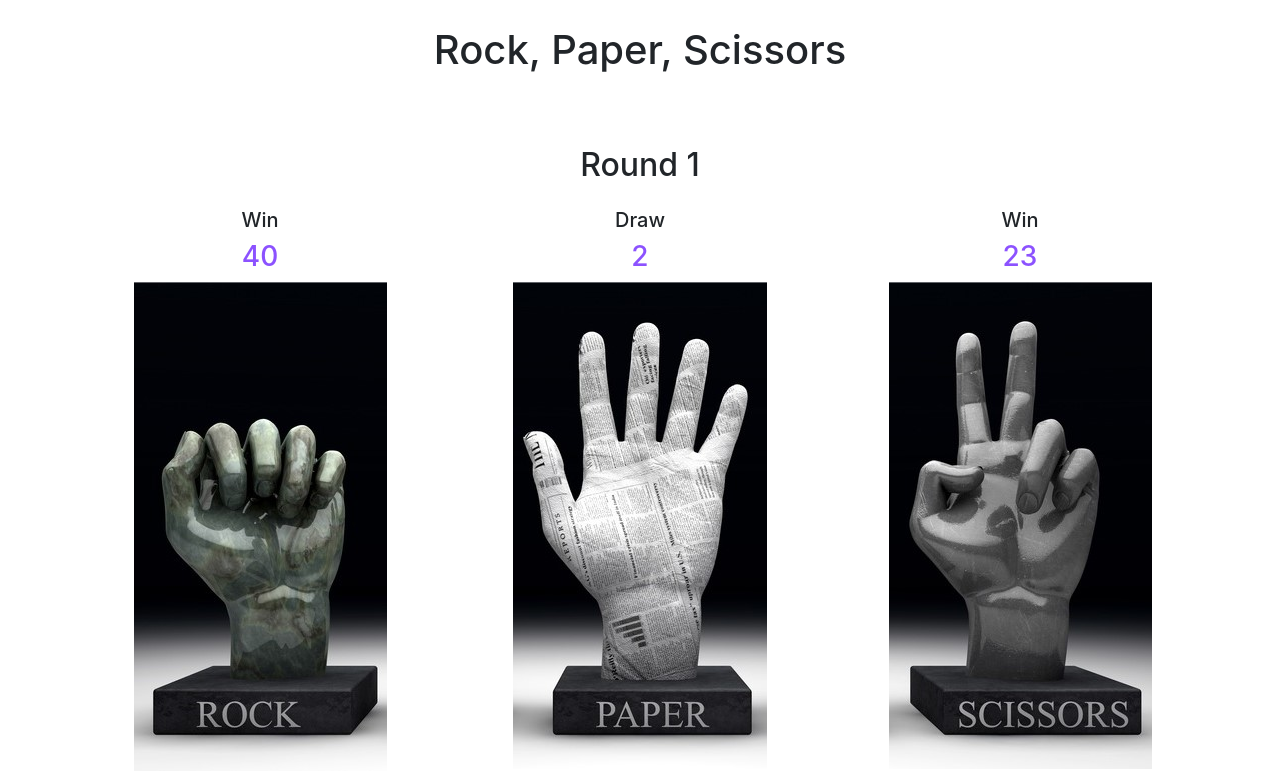
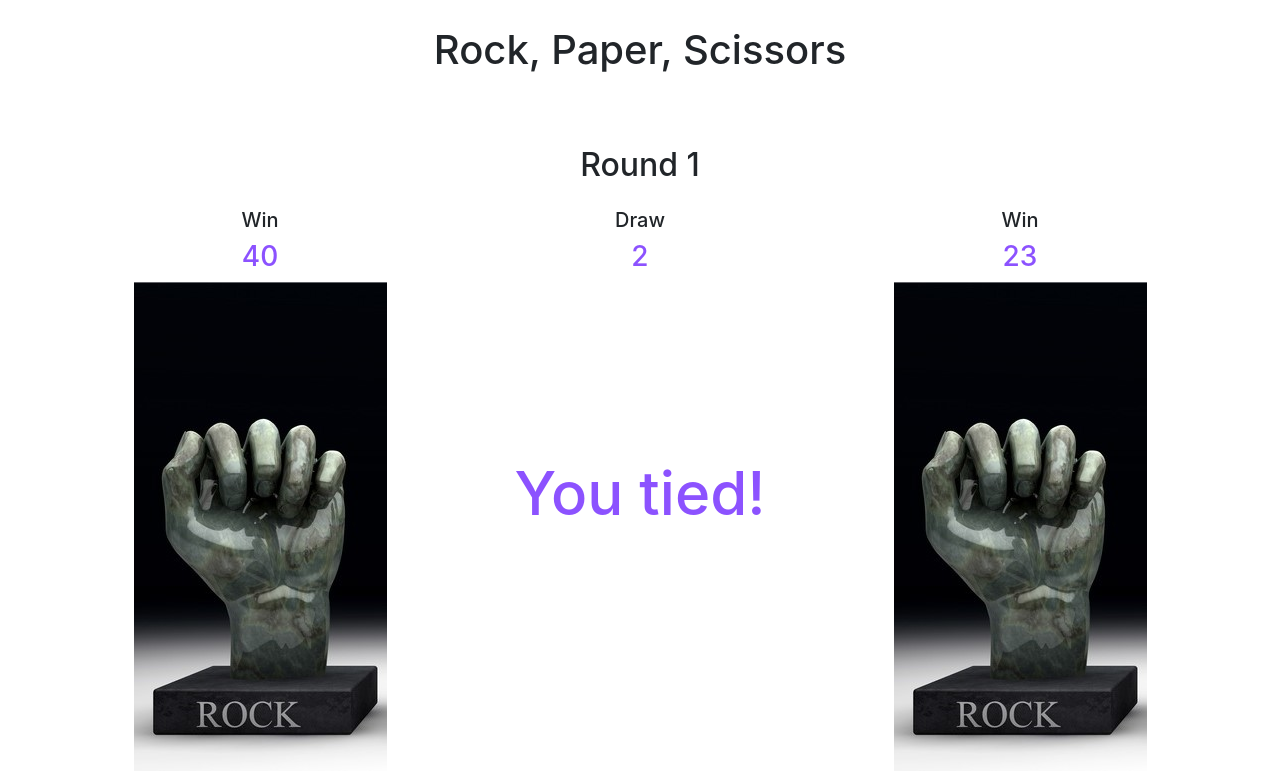
Before and after one commit to TomNikoloff/Rock-Paper-Scissors, a plain HTML site: page index.html in a window 1280 px wide. Both pictures are taken after a click on the picture 260 px from the left and 696 px from the top of the page. Shown: the part 170-941 px from the top of the page. Drawn offline with nearby package versions, Linux system fonts and the light colour scheme.

Commit message:
RPS Game Working
Game is fully functioning. Reset button and counters still to be added.,

```diff
--- a/index.html
+++ b/index.html
@@ -24,7 +24,7 @@
                 <div>
                     <h3 class="secondary-text">40</h3>
                 </div>
-                <div class="rpsImgDiv">
+                <div id="humanDiv" class="rpsImgDiv">
                     <img id="rock" class="rpsImg" src="static/images/rock.jpg" onclick="rpsGame(this)">
                 </div>
             </div>
@@ -35,7 +35,7 @@
                 <div>
                     <h3 class="secondary-text">2</h3>
                 </div>
-                <div class="rpsImgDiv">
+                <div id="messageDiv" class="rpsImgDiv">
                     <img id="paper" class="rpsImg" src="static/images/paper.jpg" onclick="rpsGame(this)">
                 </div>
             </div>
@@ -46,7 +46,7 @@
                 <div>
                     <h3 class="secondary-text">23</h3>
                 </div>
-                <div class="rpsImgDiv">
+                <div id="botDiv" class="rpsImgDiv">
                     <img id="scissors" class="rpsImg" src="static/images/scissors.jpg" onclick="rpsGame(this)">
                 </div>
             </div>
--- a/static/js/script.js
+++ b/static/js/script.js
@@ -1,13 +1,17 @@
 
 function rpsGame(yourChoice) {
     let humanChoice, botChoice;
-    //humanChoice = yourChoice.id;
-    //console.log(humanChoice);
+    humanChoice = yourChoice.id;
+
     botChoice = numberToChoice(randToRpsInt());
-    console.log(botChoice);
-    //results = decideWinner(humanChoice, botChoice);
-    //message = finalMessage(results);
-    //rpsFrontEnd(yourChoice.id, botChoice, message);
+    console.log('Computer Choice:', botChoice);
+
+    results = decideWinner(humanChoice, botChoice);
+    console.log(results);
+
+    message = finalMessage(results);
+    console.log(message);
+    rpsFrontEnd(yourChoice.id, botChoice, message);
 }
 
 function randToRpsInt() {
@@ -17,3 +21,48 @@ function randToRpsInt() {
 function numberToChoice(number) {
     return ['rock', 'paper', 'scissors'][number]
 }
+
+function decideWinner(yourChoice, computerChoice) {
+    let rpsDatabase = {
+        'rock': {'scissors': 1, 'rock': 0.5, 'paper': 0},
+        'paper': {'rock': 1, 'paper': 0.5, 'scissors': 0},
+        'scissors': {'paper': 1, 'scissors': 0.5, 'rock': 0},
+    }
+
+    let yourScore = rpsDatabase[yourChoice][computerChoice];
+    let computerScore = rpsDatabase[computerChoice][yourChoice];
+
+    return [yourScore, computerScore];
+}
+
+function finalMessage([yourScore, computerScore]) {
+    if (yourScore === 0) {
+        return {'message': 'You Lost!', 'color': '#8c52ff'};
+    } else if (yourScore === 0.5) {
+        return {'message': 'You tied!', 'color': '#8c52ff'};
+    } else {
+        return {'message': 'You Won!', 'color': '#8c52ff'};
+    }
+}
+
+function rpsFrontEnd(humanImageChoice, botImageChoice, finalMessage) {
+    let imagesDatabase = {
+        'rock': document.getElementById('rock').src,
+        'paper': document.getElementById('paper').src,
+        'scissors': document.getElementById('scissors').src
+    }
+
+    document.getElementById('rock').remove();
+    document.getElementById('paper').remove();
+    document.getElementById('scissors').remove();
+
+    let humanDiv = document.getElementById('humanDiv');
+    let botDiv = document.getElementById('botDiv');
+    let messageDiv = document.getElementById('messageDiv');
+
+
+    humanDiv.innerHTML = "<img src='" + imagesDatabase[humanImageChoice] + "'>";
+    botDiv.innerHTML = "<img src='" + imagesDatabase[botImageChoice] + "'>";
+    messageDiv.innerHTML = "<h1 style='color: " + finalMessage['color'] + "; font-size: 60px; padding-top: 50%; '>" + finalMessage['message'] + "</h1>";
+
+}
```
